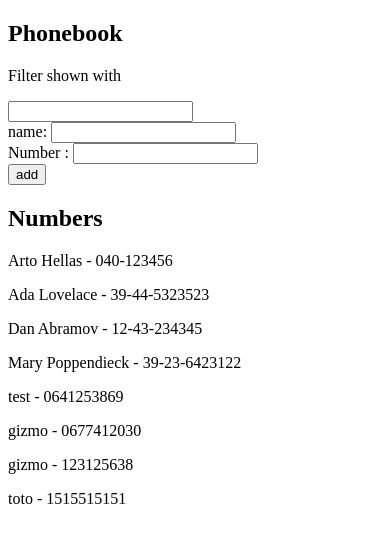
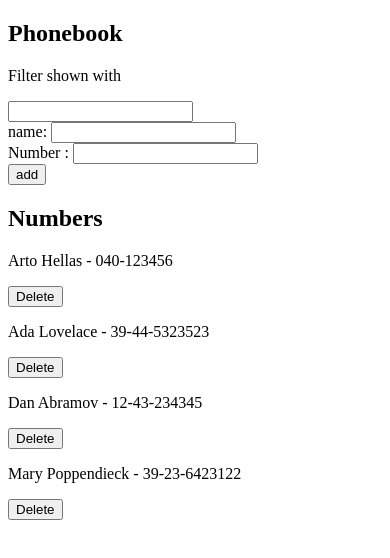
Before and after one commit to GuillemotClement/fullstack_helsinki-2026, a React (Vite) app in the folder part2/phonebook/: page / in a window 390 px wide. Shown: the top 558 px of the page. Built offline with nearby package versions, Linux system fonts and the light colour scheme; data requests are answered from the project's data file.

Commit message:
feat: phonebook - part9

```diff
--- a/part2/phonebook/db.json
+++ b/part2/phonebook/db.json
@@ -19,26 +19,6 @@
       "name": "Mary Poppendieck",
       "number": "39-23-6423122",
       "id": "4"
-    },
-    {
-      "id": "5",
-      "name": "test",
-      "number": "0641253869"
-    },
-    {
-      "id": "6",
-      "name": "gizmo",
-      "number": "0677412030"
-    },
-    {
-      "id": "7",
-      "name": "gizmo",
-      "number": "123125638"
-    },
-    {
-      "id": "8",
-      "name": "toto",
-      "number": "1515515151"
     }
   ]
 }
--- a/part2/phonebook/src/App.jsx
+++ b/part2/phonebook/src/App.jsx
@@ -67,6 +67,17 @@ const App = () => {
 				person.name.toLowerCase().includes(searchName.toLocaleLowerCase()),
 			);
 
+	const handleDelete = (person) => {
+		if (confirm(`Delete ${person.name} ?`)) {
+			personService
+				.deletePerson(person.id)
+				.then(() => {
+					setPersons(persons.filter((p) => p.id !== person.id));
+				})
+				.catch((err) => console.error(err));
+		}
+	};
+
 	return (
 		<div>
 			<h2>Phonebook</h2>
@@ -85,7 +96,7 @@ const App = () => {
 
 			<h2>Numbers</h2>
 			{personsToShow.map((person) => (
-				<Persons key={person.id} person={person} />
+				<Persons key={person.id} person={person} handleDelete={handleDelete} />
 			))}
 		</div>
 	);
--- a/part2/phonebook/src/components/Persons.jsx
+++ b/part2/phonebook/src/components/Persons.jsx
@@ -1,8 +1,13 @@
 const Persons = (props) => {
 	return (
-		<p>
-			{props.person.name} - {props.person.number}
-		</p>
+		<div className="">
+			<p>
+				{props.person.name} - {props.person.number}
+			</p>
+			<button onClick={() => props.handleDelete(props.person)} type="button">
+				Delete
+			</button>
+		</div>
 	);
 };
 
--- a/part2/phonebook/src/services/persons.js
+++ b/part2/phonebook/src/services/persons.js
@@ -12,7 +12,13 @@ const create = (newObject) => {
 	return request.then((response) => response.data);
 };
 
+const deletePerson = (id) => {
+	const request = axios.delete(`${baseURL}/${id}`);
+	return request.then((response) => console.log(response));
+};
+
 export default {
 	getAll,
 	create,
+	deletePerson,
 };
```
